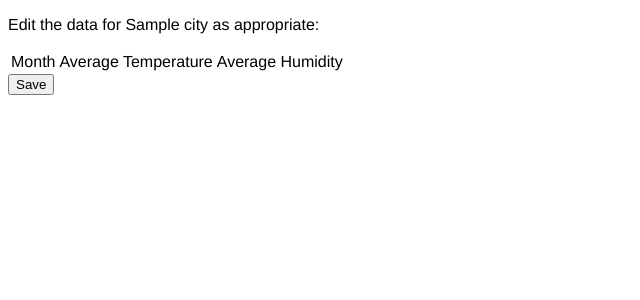
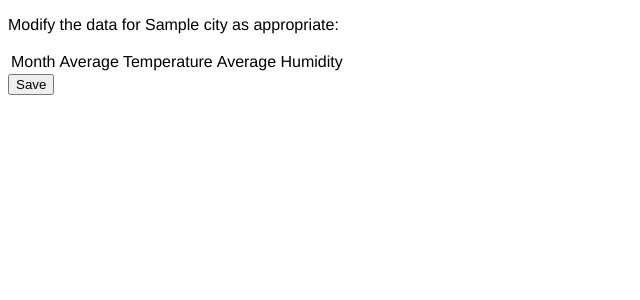
Before and after one commit to allaredko/flask-tutorial-demo, a Flask app: page /edit/1 in a window 1280 px wide. Shown: the top 300 px of the page, without its empty margins (0-640 px from the left). Run offline with Flask 2, Linux system fonts and the light colour scheme; the visitor is signed in with stand-in values (Sample User, id 1); tables that the repository leaves empty hold one stand-in row (values such as "Sample post"); parts of the project's set-up code (start-up, migrations or seed data) failed here and were passed over.

Commit message:
Text update

```diff
--- a/templates/edit.html
+++ b/templates/edit.html
@@ -6,7 +6,7 @@
     <title>Edit meteo data for {{ city_name }}</title>
 </head>
 <body>
-<p>Edit the data for {{ city_name }} as appropriate:</p>
+<p>Modify the data for {{ city_name }} as appropriate:</p>
 <div class="container">
     <form name="meteoInput" action="" class="form-inline" method="post">
     <table>
```
